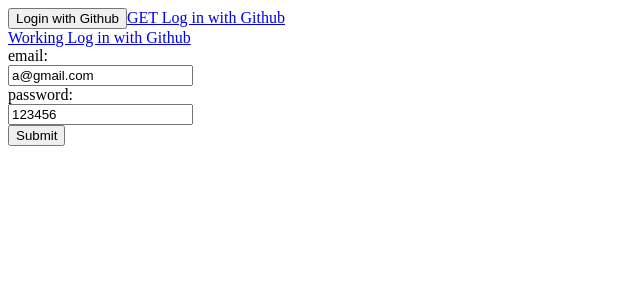
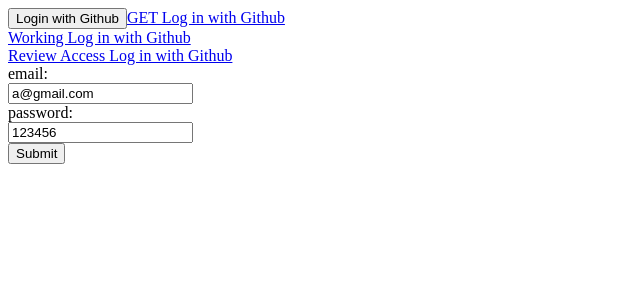
Before and after one commit to jgabitto/sample_devise_omniauth_frontend, a React (Create React App) app: page / in a window 1280 px wide. Shown: the top 300 px of the page, without its empty margins (0-640 px from the left). Built offline with nearby package versions, Linux system fonts and the light colour scheme; no server answers.

Commit message:
added link

```diff
--- a/src/App.js
+++ b/src/App.js
@@ -27,6 +27,8 @@
             <a href="https://sample-devise-omniauth.herokuapp.com/users/auth/github">GET Log in with Github</a>
             <br/>
             <a href={`https://github.com/login/oauth/authorize?scope=user&client_id=${process.env.REACT_APP_CLIENT_ID}`}>Working Log in with Github</a>
+            <br/>
+            <a href={`https://github.com/settings/connections/applications/${process.env.REACT_APP_CLIENT_ID}`}>Review Access Log in with Github</a>
         <form>
             <label htmlFor="email">email:</label>
             <br/>
```
